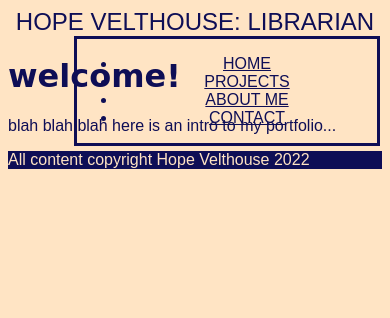
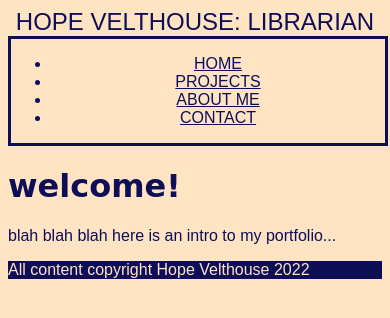
Before and after one commit to INF6420/ss22-hopehf7006, a plain HTML site: page index.html in a window 390 px wide. Drawn offline with Linux system fonts and the light colour scheme.

Commit message:
css style pt 2: mobile

```diff
--- a/style.css
+++ b/style.css
@@ -28,3 +28,11 @@ img {
     background-color: rgb(14, 14, 86);
     color:bisque;
 }
+@media screen and (max-width: 550px) {
+    .main-menu{
+        position:relative;
+        align-content:center;
+        width: 100%;
+        left: 0px;
+        right:0px;
+    }}
```
